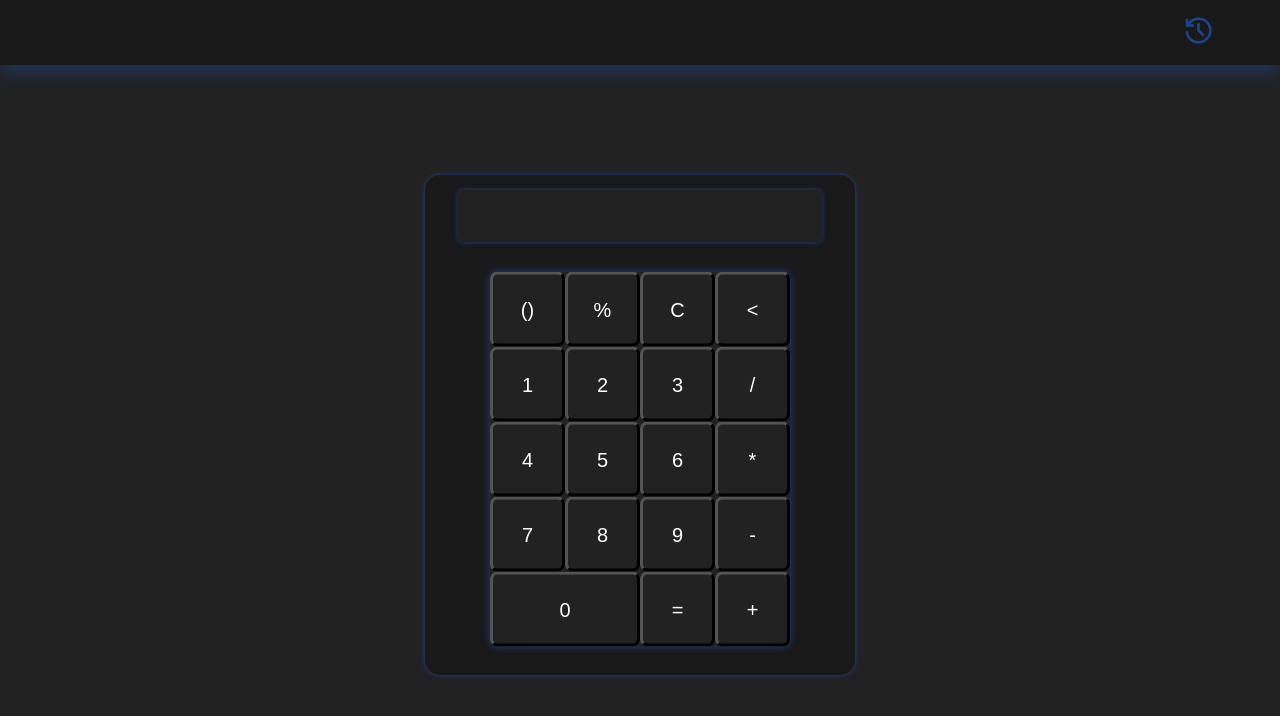
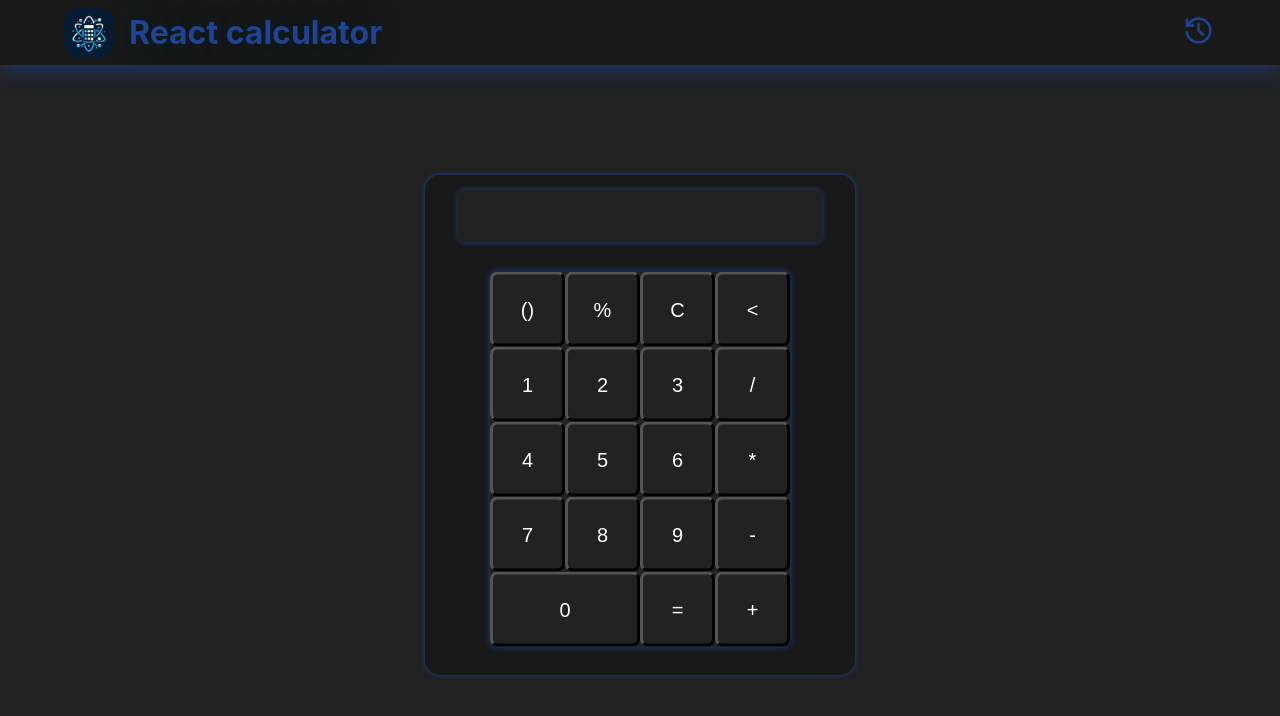
Before and after one commit to Holder-hash/react-calculator, a React (Create React App) app: page / in a window 1280 px wide. Shown: the top 716 px of the page. Built offline with nearby package versions, Linux system fonts and the light colour scheme.

Commit message:
logotype

```diff
--- a/src/components/header/Header.css
+++ b/src/components/header/Header.css
@@ -16,6 +16,24 @@ header .header__inner {
   justify-content: space-between;
 }
 
+.logo__contain {
+  display: flex;
+  align-items: center;
+  gap: 15px;
+}
+.logo__contain img {
+  width: 50px;
+  height: 50px;
+  border-radius: 15px;
+  -webkit-user-select: none;
+     -moz-user-select: none;
+          user-select: none;
+}
+.logo__contain h1 {
+  text-shadow: 0 0 25px rgb(0, 28, 32);
+  color: rgb(29, 68, 146);
+}
+
 .tool-box__contain span {
   font-size: 35px;
   color: rgb(29, 68, 146);
--- a/src/components/header/Header.jsx
+++ b/src/components/header/Header.jsx
@@ -1,3 +1,4 @@
+import OIG from '../../OIG.jpeg';
 import './Header.css';
 import { useState } from 'react';
 
@@ -10,7 +11,10 @@ const Header = (props) => {
     return (
         <header>
             <div className="header__inner">
-                <div className="logo__contain"></div>
+                <div className="logo__contain">
+                    <img src={OIG} alt="" />
+                    <h1>React calculator</h1>
+                </div>
                 <div className="tool-box__contain">
                     <span class="material-symbols-outlined" onClick={() => setCalcActive(!calcActive)}>
                         history
--- a/src/components/header/Header.scss
+++ b/src/components/header/Header.scss
@@ -19,6 +19,24 @@ header {
     }
 }
 
+.logo__contain {
+    display: flex;
+    align-items: center;
+    gap: 15px;
+
+    img {
+        width: 50px;
+        height: 50px;
+        border-radius: 15px;
+        user-select: none;
+    }
+
+    h1 {
+        text-shadow: 0 0 25px rgb(0,28,32);
+        color:  $outline-color;
+    }
+}
+
 .tool-box__contain {
     span {
         font-size: 35px;
```
Also changed, not shown: src/OIG.jpeg (added), 1 other file (tests, documents, lock files or other folders).
